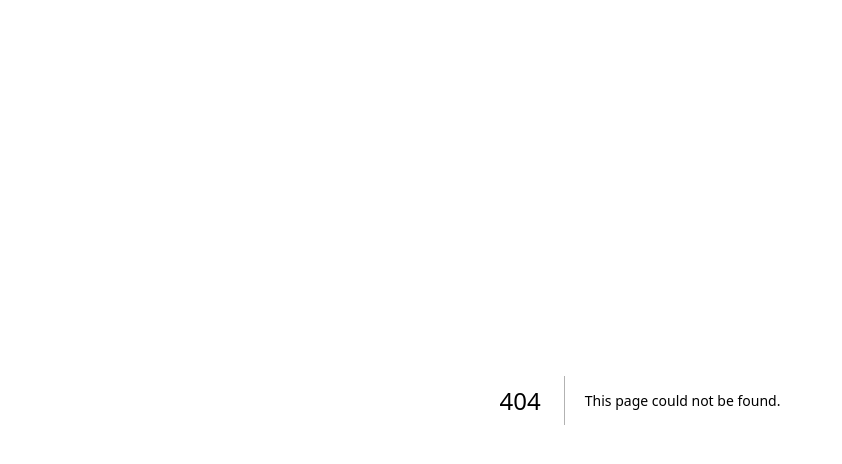
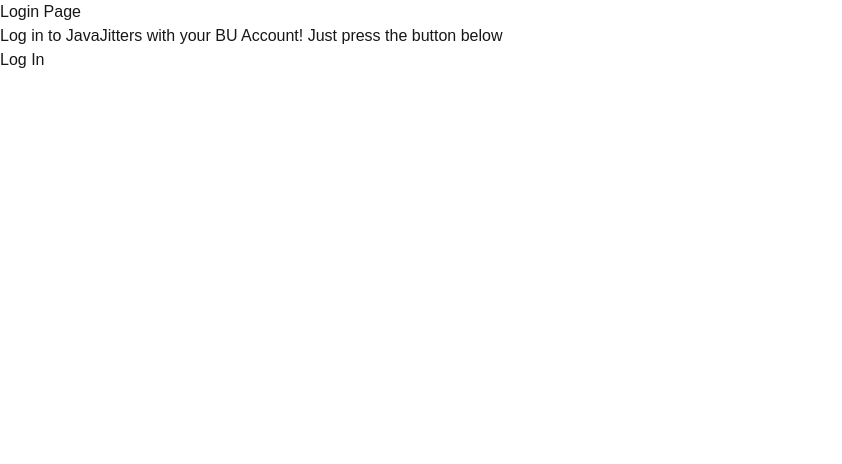
Before and after one commit to perlards/javajitters, a Next.js app: page /login in a window 1280 px wide. Before the commit this address had no page. Shown: the top 464 px of the page, without its empty margins (0-842 px from the left). Built offline with nearby package versions, Linux system fonts and the light colour scheme.

Commit message:
Creating a Login Form Component and a login page

```diff
--- /dev/null
+++ b/app/components/LoginForm.tsx
@@ -0,0 +1,35 @@
+"use client";
+
+import {useState} from "react";
+import {signIn} from "@/auth";
+
+export default function  LoginForm() {
+    const [loading, setLoading] = useState(false);
+
+    const sendToLogin = async () => {
+        try {
+            setLoading(true);
+            await signIn("google");
+        }catch(err) {
+            setLoading(false);
+            console.log(err);
+        }
+
+    }
+
+    return (
+        <div>
+            <h1>Login Page</h1>
+            <h3>Log in to JavaJitters with your BU Account! Just press the button below</h3>
+
+            <button
+                onClick={sendToLogin}
+                disabled={loading}
+            >
+                Log In
+            </button>
+
+
+        </div>
+    )
+}
--- /dev/null
+++ b/app/login/page.tsx
@@ -0,0 +1,9 @@
+"use client"
+
+import LoginForm from "@/app/components/LoginForm";
+
+export default function Login(){
+    return(
+        <LoginForm/>
+    );
+}
--- a/auth.ts
+++ b/auth.ts
@@ -3,4 +3,7 @@ import GoogleProvider from "next-auth/providers/google";
 
 export const {handlers, signIn, signOut,  auth} = NextAuth({
     providers: [GoogleProvider],
+    pages : {
+        signIn : "/login",
+    }
 });
```
